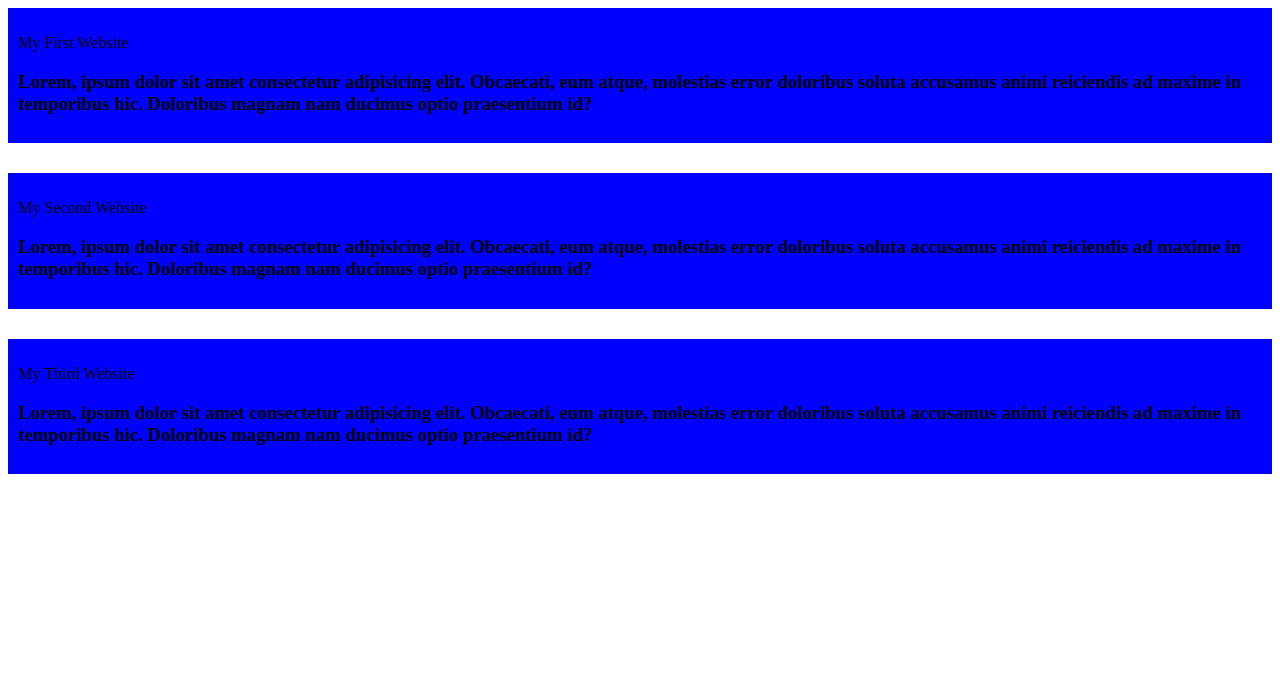
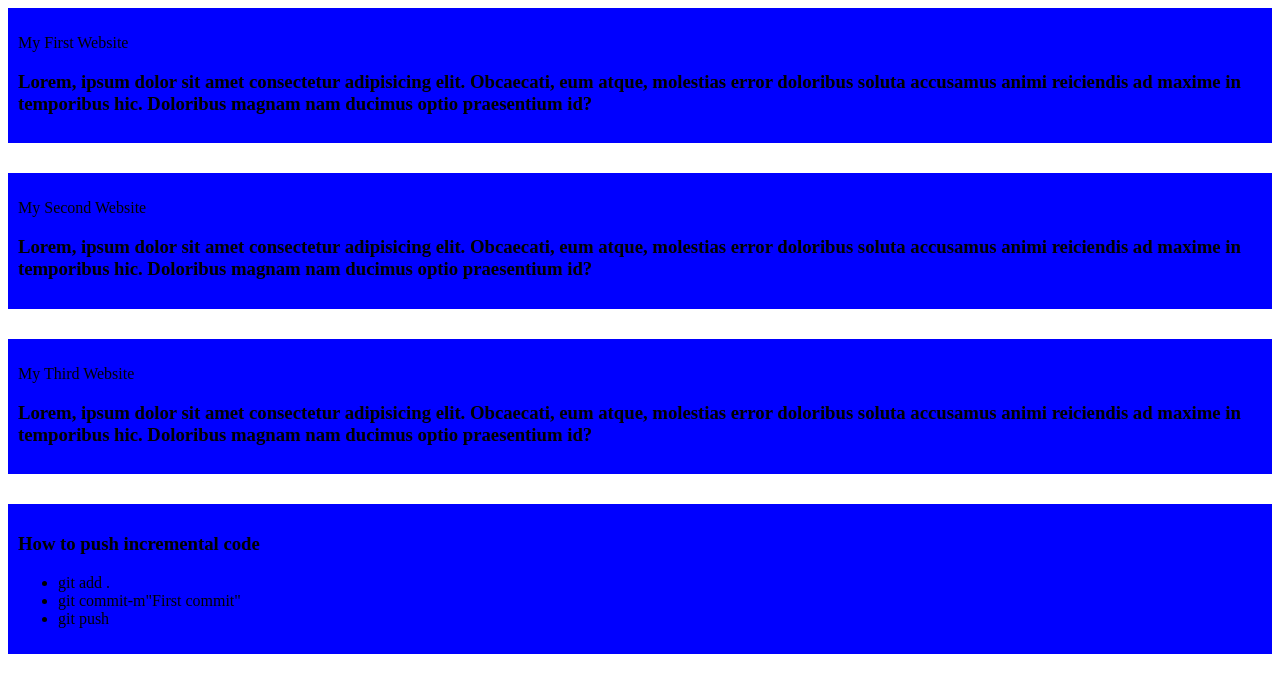
Before and after one commit to taki3810/my-simple-website, a plain HTML site: page index.html in a window 1280 px wide. Drawn offline with Linux system fonts and the light colour scheme.

Commit message:
Added list

```diff
--- a/index.html
+++ b/index.html
@@ -20,4 +20,12 @@
     <p>My Third Website</p>
     <h3>Lorem, ipsum dolor sit amet consectetur adipisicing elit. Obcaecati, eum atque, molestias error doloribus soluta accusamus animi reiciendis ad maxime in temporibus hic. Doloribus magnam nam ducimus optio praesentium id?</h3>
 </div>
+<div>
+    <h3>How to push incremental code</h3>
+    <ul>
+        <li>git add .</li>
+        <li>git commit-m"First commit"</li>
+        <li>git push</li>
+    </ul>
+</div>
 </html>
```
